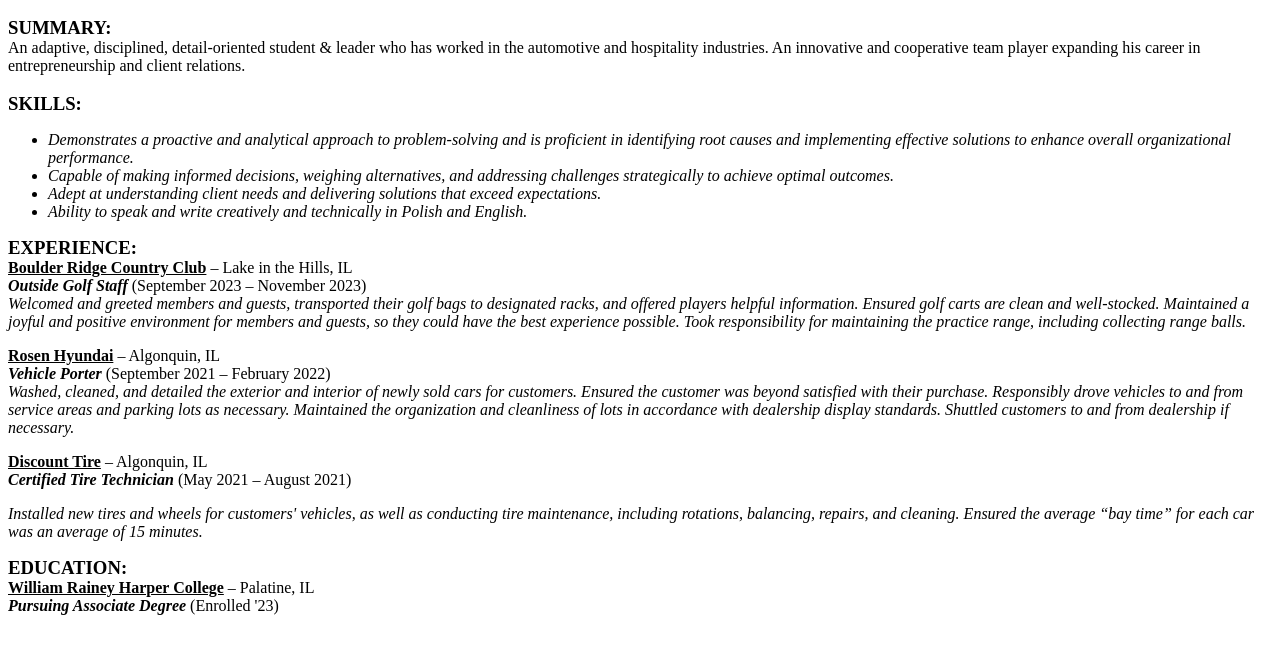
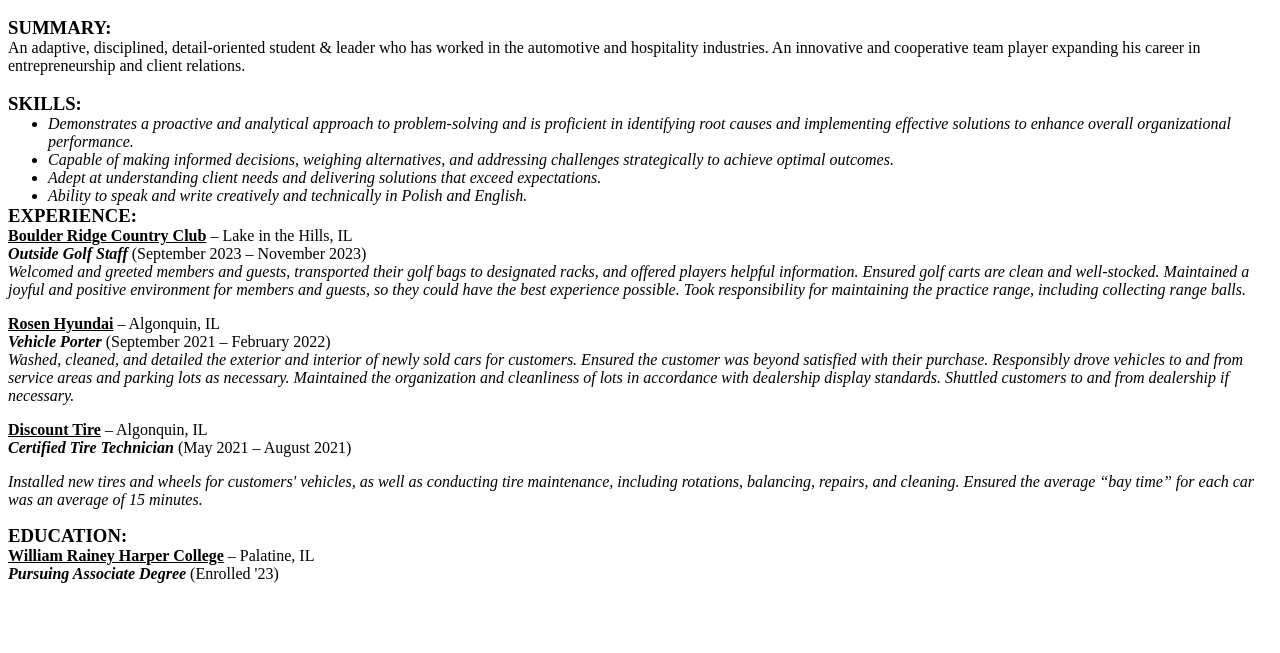
Before and after one commit to harperoliver/cis101, a plain HTML site: page index.html in a window 1280 px wide. Shown: the part 101-754 px from the top of the page. Drawn offline with Linux system fonts and the light colour scheme.

Commit message:
Update index.html

```diff
--- a/index.html
+++ b/index.html
@@ -25,7 +25,7 @@
 <h3 style="margin-bottom:0">
     SKILLS:
 </h3>
-<ul style="padding-top:0">
+<ul style="padding-top:0; margin: 0">
       <li><i>Demonstrates a proactive and analytical approach to problem-solving and is proficient in identifying root causes and implementing effective solutions to enhance overall organizational performance.</i></li>
       <li><i>Capable of making informed decisions, weighing alternatives, and addressing challenges strategically to achieve optimal outcomes.</i></li>
       <li><i>Adept at understanding client needs and delivering solutions that exceed expectations.</i></li>
```
